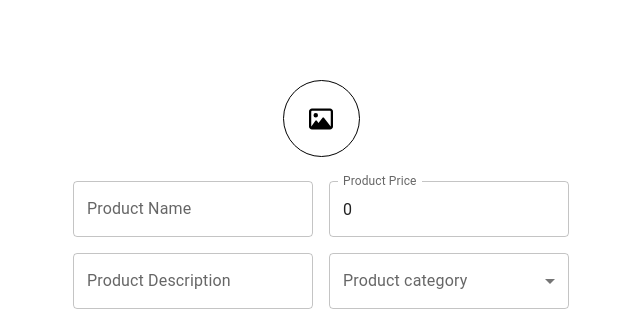
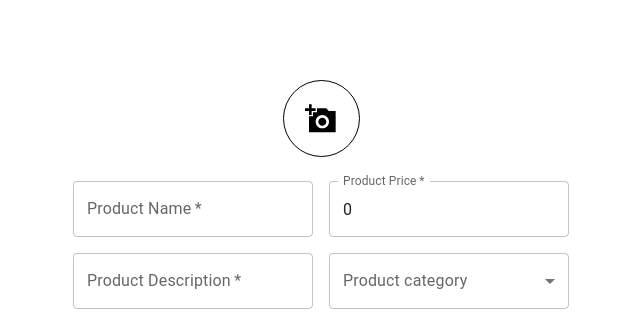
Before and after one commit to bhishman-desai/thrift-harbour, a React (Create React App) app in the folder frontend/thrift-harbour/: page /listing in a window 1280 px wide. Shown: the top 326 px of the page, without its empty margins (319-959 px from the left). Built offline with nearby package versions, Linux system fonts and the light colour scheme.

Commit message:
feat: icon improvement

```diff
--- a/frontend/thrift-harbour/src/assets/icons/ImageIcon.tsx
+++ b/frontend/thrift-harbour/src/assets/icons/ImageIcon.tsx
@@ -8,11 +8,16 @@ const ImageIcon: React.FC<IconComponentProps> = (props) => {
     fill: props.color || "currentColor",
   };
   return (
-    <svg xmlns="http://www.w3.org/2000/svg" viewBox="0 0 512 512" style={style}>
-      {/* {Font Awesome Free 6.5.1 by @fontawesome - https://fontawesome.com
-    License - https://fontawesome.com/license/free
-    Copyright 2024 Fonticons, Inc.} */}
-      <path d="M448 80c8.8 0 16 7.2 16 16V415.8l-5-6.5-136-176c-4.5-5.9-11.6-9.3-19-9.3s-14.4 3.4-19 9.3L202 340.7l-30.5-42.7C167 291.7 159.8 288 152 288s-15 3.7-19.5 10.1l-80 112L48 416.3l0-.3V96c0-8.8 7.2-16 16-16H448zM64 32C28.7 32 0 60.7 0 96V416c0 35.3 28.7 64 64 64H448c35.3 0 64-28.7 64-64V96c0-35.3-28.7-64-64-64H64zm80 192a48 48 0 1 0 0-96 48 48 0 1 0 0 96z" />
+    <svg
+      xmlns="http://www.w3.org/2000/svg"
+      height="24px"
+      viewBox="0 0 24 24"
+      width="24px"
+      fill="#000000"
+      style={style}
+    >
+      <path d="M0 0h24v24H0z" fill="none" />
+      <path d="M3 4V1h2v3h3v2H5v3H3V6H0V4h3zm3 6V7h3V4h7l1.83 2H23v16H3V10h3zm7 9c2.76 0 5-2.24 5-5s-2.24-5-5-5-5 2.24-5 5 2.24 5 5 5zm-3-5c0 1.66 1.34 3 3 3s3-1.34 3-3-1.34-3-3-3-3 1.34-3 3z" />
     </svg>
   );
 };
--- a/frontend/thrift-harbour/src/features/product-listing/ProductListing.tsx
+++ b/frontend/thrift-harbour/src/features/product-listing/ProductListing.tsx
@@ -4,6 +4,7 @@ import {
   Description,
   FormContainer,
   IconContainer,
+  ImageError,
   ImageGrid,
   Img,
   Listing,
@@ -42,6 +43,7 @@ const ProductListing: React.FC = () => {
   const [showModal, setShowModal] = useState(false);
   const [touchedFields, setTouchedFields] = useState({} as TouchedFieldsType);
   const [thumbnailUrl, setThumbnailUrl] = useState<string | null>(null);
+  const [imageError, setImageError] = useState("");
 
   const token = localStorage.getItem("token");
   const [listingData, setListingData] = useState({
@@ -97,8 +99,9 @@ const ProductListing: React.FC = () => {
   };
 
   const closeModal = () => {
+    setSelectedFiles([]);
+    setThumbnailUrl(null);
     setShowModal(false);
-    setSelectedFiles([]);
   };
 
   const handleFormSubmit = async (e: FormEvent) => {
@@ -134,8 +137,12 @@ const ProductListing: React.FC = () => {
               </ProductImage>
             ) : (
               <ProductImage>
-                <ImageIcon height={24} width={24} />
+                <ImageIcon height={32} width={32} />
               </ProductImage>
+            )}
+
+            {imageError && (
+              <ImageError style={{ color: "red" }}>{imageError}</ImageError>
             )}
             {/* <ProductImage>
               <ImageIcon height={24} width={24} />
@@ -145,14 +152,16 @@ const ProductListing: React.FC = () => {
             </IconContainer> */}
           </label>
           <input
+            required={true}
             multiple
             ref={fileInputRef}
             id="file-input"
             type="file"
-            accept="image/*" // Specify accepted file types (in this case, images)
+            accept="image/png"
             onChange={handleFileChange}
             style={{ display: "none" }}
           />
+
           {/* {imagePreview && (
             <img
               src={imagePreview}
@@ -166,6 +175,7 @@ const ProductListing: React.FC = () => {
             {/* <Field style={{ width: "48%" }}> */}
             <FormControl sx={{ m: 1, width: "48%" }}>
               <TextField
+                required={true}
                 error={
                   listingData.productName.length === 0 &&
                   touchedFields.productName
@@ -193,6 +203,7 @@ const ProductListing: React.FC = () => {
             {/* <Field style={{ width: "48%" }}> */}
             <FormControl sx={{ m: 1, width: "48%" }}>
               <TextField
+                required={true}
                 type="number"
                 error={!listingData.productPrice && touchedFields.productPrice}
                 id="standard-error-helper-text"
@@ -221,6 +232,7 @@ const ProductListing: React.FC = () => {
              */}
             <FormControl sx={{ m: 1, width: "48%" }}>
               <TextField
+                required={true}
                 error={
                   listingData.productDescription.length === 0 &&
                   touchedFields.productDescription
@@ -255,6 +267,7 @@ const ProductListing: React.FC = () => {
             >
               <InputLabel>Product category</InputLabel>
               <Select
+                required={true}
                 labelId="demo-simple-select-disabled-label"
                 id="demo-simple-select-disabled"
                 value={listingData.productCategory}
@@ -292,6 +305,7 @@ const ProductListing: React.FC = () => {
             >
               <InputLabel>Sell category</InputLabel>
               <Select
+                required={true}
                 labelId="demo-simple-select-disabled-label"
                 id="demo-simple-select-disabled"
                 value={listingData.sellCategory}
@@ -326,6 +340,7 @@ const ProductListing: React.FC = () => {
             >
               <InputLabel>Auction Slot</InputLabel>
               <Select
+                required={true}
                 disabled={
                   listingData.sellCategory === "DIRECT" ||
                   listingData.sellCategory === ""
--- a/frontend/thrift-harbour/src/features/product-listing/ProductListingStyles.tsx
+++ b/frontend/thrift-harbour/src/features/product-listing/ProductListingStyles.tsx
@@ -10,6 +10,7 @@ export const Container = style.div`
 export const Listing = style.div`
   display: flex;
   justify-content:center;
+  align-items:center;
   width:100%;
 `;
 
@@ -88,3 +89,11 @@ export const UploadButtonContainer = style.div`
  justify-content:center;
  align-items:center;
 `;
+
+export const ImageError = style.div`
+  display:flex;
+  justify-content:center;
+  align-items:center;
+  margin-top:8px;
+  margin-bottom: 16px;
+ `;
```
